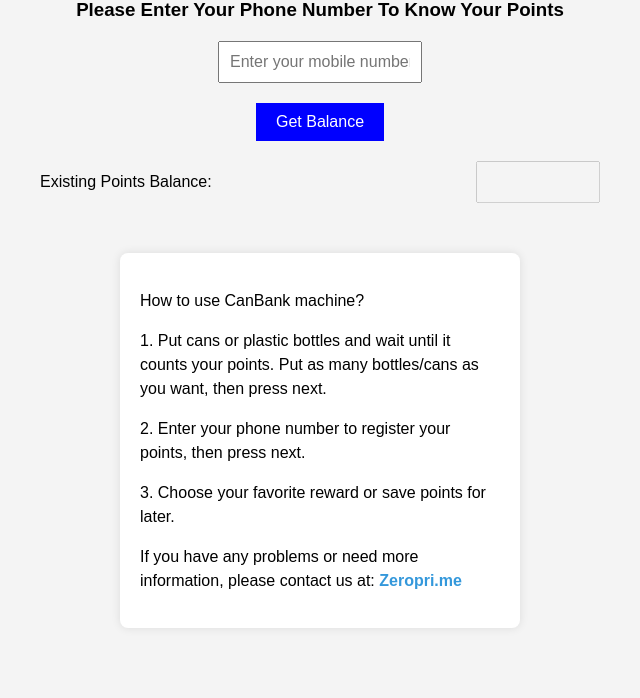
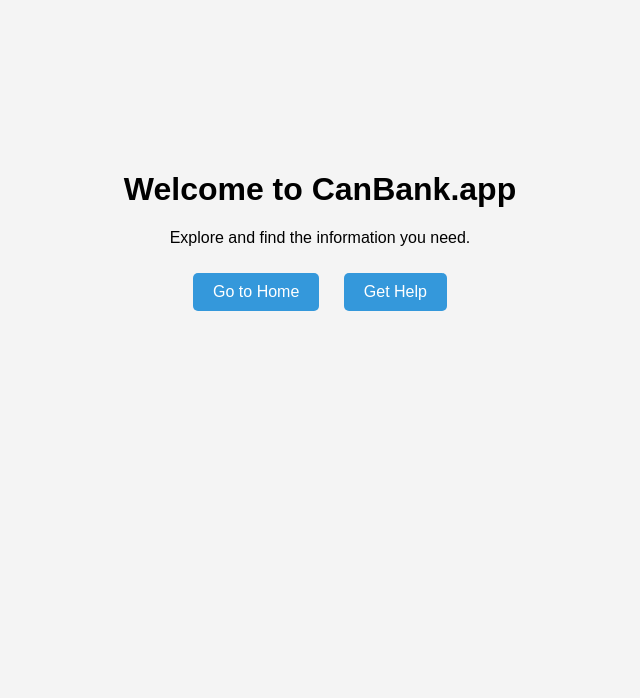
Before and after one commit to MarioNageh/Recycle-Machine, a FastAPI app: page / in a window 1280 px wide. Shown: the part 165-863 px from the top of the page, without its empty margins (320-960 px from the left). After the commit the page ends 476 px from the top, so only its background shows below. Run offline with FastAPI, Linux system fonts and the light colour scheme.

Commit message:
Add New Design

```diff
--- a/main.py
+++ b/main.py
@@ -13,8 +13,15 @@ backend = "https://www.mn-developer.com:8010"
 async def read_root(request: Request):
     title = "CanBank.app"
     variables = {"backend": backend, 'title': title}
+    return templates.TemplateResponse("landing.html", {"request": request, **variables})
+
+
+
+@app.get("/home", response_class=HTMLResponse)
+async def read_root(request: Request):
+    title = "CanBank.app"
+    variables = {"backend": backend, 'title': title}
     return templates.TemplateResponse("index.html", {"request": request, **variables})
-
 
 
 @app.get("/help", response_class=HTMLResponse)
@@ -22,6 +29,14 @@ async def help(request: Request):
     title = "CanBank.app"
     variables = {"backend": backend, 'title': title}
     return templates.TemplateResponse("help.html", {"request": request, **variables})
+
+
+
+@app.get("/menu", response_class=HTMLResponse)
+async def help(request: Request):
+    title = "CanBank.app"
+    variables = {"backend": backend, 'title': title}
+    return templates.TemplateResponse("menu.html", {"request": request, **variables})
 
 
 @app.get("/check/{phone}")
--- a/templates/index.html
+++ b/templates/index.html
@@ -21,7 +21,7 @@
             </button>
 
             <!-- Button with menu icon -->
-            <button class="fancy-button menu-button">
+            <button class="fancy-button menu-button" onclick="redirectToMenu()">
                 <i class="fas fa-bars"></i> <!-- Font Awesome menu icon -->
             </button>
         </div>
@@ -63,7 +63,10 @@
 <script>
     function getBalance() {
         const mobileNumber = document.getElementById("mobileNumber").value;
-
+        if (mobileNumber === '') {
+            alert('Please enter your mobile number');
+            return;
+        }
         const api = `{{backend}}/check/${mobileNumber}/`;
         fetch(api)
             .then(response => {
@@ -91,6 +94,9 @@
       function redirectToHelp() {
         window.location.href = '/help';
     }
+    function redirectToMenu() {
+        window.location.href = '/menu';
+    }
 
 </script>
 
--- /dev/null
+++ b/templates/landing.html
@@ -0,0 +1,52 @@
+<!DOCTYPE html>
+<html lang="en">
+<head>
+    <meta charset="UTF-8">
+    <meta name="viewport" content="width=device-width, initial-scale=1.0">
+    <meta http-equiv="X-UA-Compatible" content="ie=edge">
+    <title>{{title}}</title>
+    <link rel="stylesheet" href="https://cdnjs.cloudflare.com/ajax/libs/font-awesome/6.0.0/css/all.min.css">
+    <style>
+        body {
+            font-family: 'Arial', sans-serif;
+            background-color: #f4f4f4;
+            margin: 0;
+            padding: 0;
+            display: flex;
+            align-items: center;
+            justify-content: center;
+            height: 100vh;
+        }
+
+        .container {
+            text-align: center;
+        }
+
+        .landing-button {
+            display: inline-block;
+            padding: 10px 20px;
+            margin: 10px;
+            font-size: 16px;
+            text-decoration: none;
+            color: #fff;
+            background-color: #3498db;
+            border: none;
+            border-radius: 5px;
+            cursor: pointer;
+        }
+
+        .landing-button:hover {
+            background-color: #2980b9;
+        }
+    </style>
+</head>
+<body>
+<div class="container">
+    <h1>Welcome to CanBank.app</h1>
+    <p>Explore and find the information you need.</p>
+
+    <a href="/home" class="landing-button">Go to Home</a>
+    <a href="/help" class="landing-button">Get Help</a>
+</div>
+</body>
+</html>
```
Also changed, not shown: templates/menu.html (added, +30 -0 lines).
